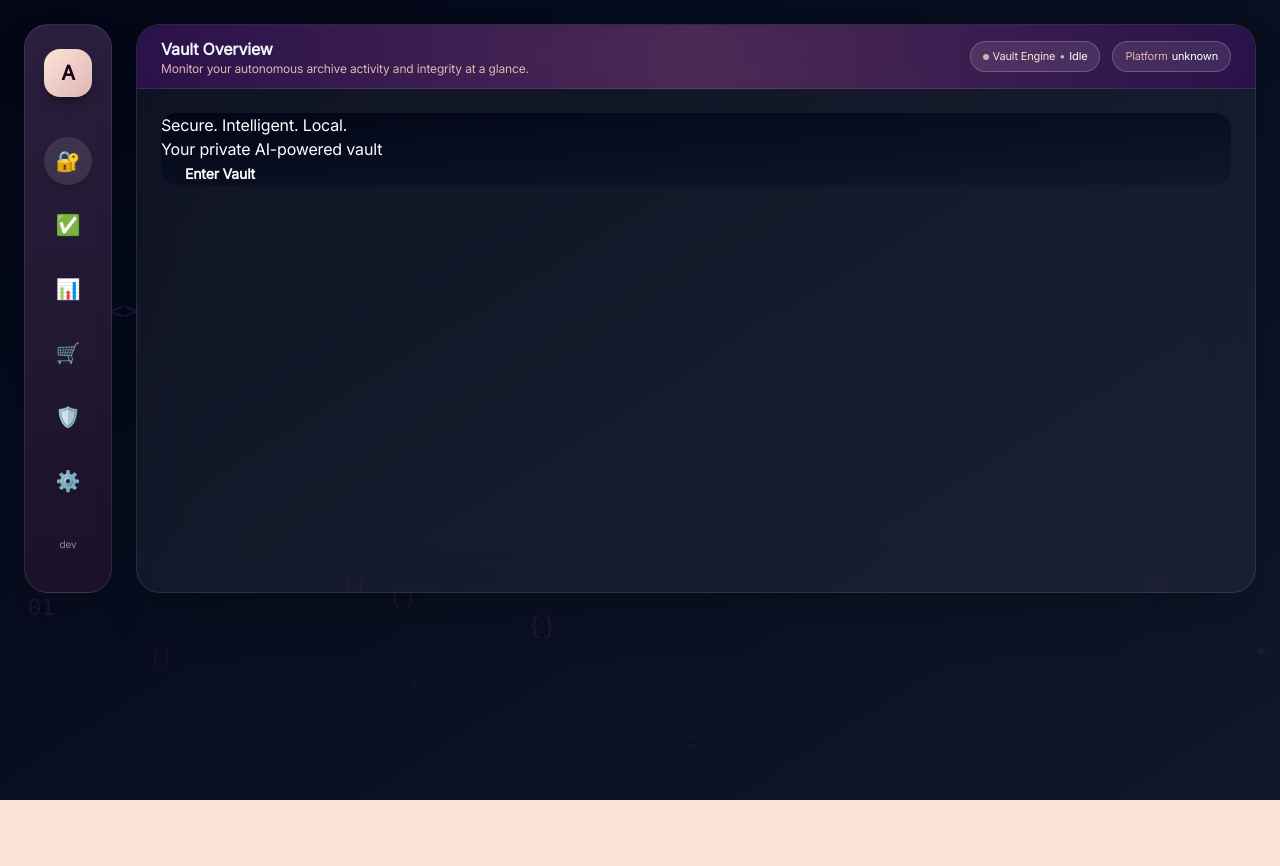
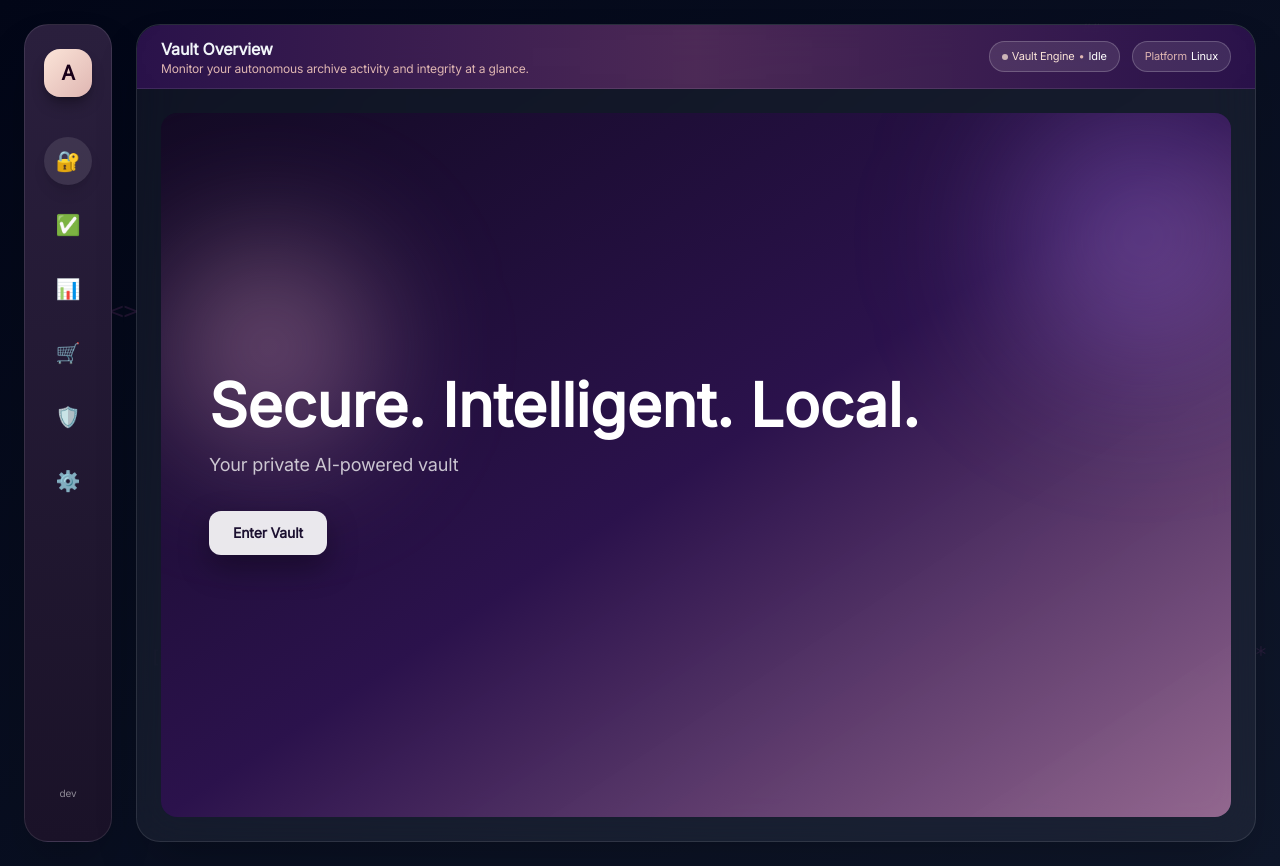
Before and after one commit to mdrayyanhussain2006/AURA-prototype, a React (Vite) app: page /vault in a window 1280 px wide. Before the commit the page ends 800 px from the top, so only its background shows below. Built offline with nearby package versions, Linux system fonts and the light colour scheme.

Commit message:
fix: apply pending UI and preload updates

```diff
--- a/src/renderer/components/layout/TopBar.jsx
+++ b/src/renderer/components/layout/TopBar.jsx
@@ -1,7 +1,14 @@
 import React from 'react';
 
 function TopBar() {
-  const [platform, setPlatform] = React.useState('unknown');
+  const [platform, setPlatform] = React.useState(() => {
+    // Immediate local fallback — no IPC needed
+    const raw = navigator?.platform || '';
+    if (raw.startsWith('Win')) return 'Windows';
+    if (raw.startsWith('Mac')) return 'macOS';
+    if (raw.includes('Linux')) return 'Linux';
+    return 'Desktop';
+  });
 
   React.useEffect(() => {
     let mounted = true;
@@ -10,7 +17,7 @@ function TopBar() {
         const p = await window.aura?.env?.getPlatform?.();
         if (mounted && p) setPlatform(p);
       } catch {
-        // ignore
+        // keep local fallback — already set
       }
     })();
     return () => {
--- a/src/renderer/styles/tailwind.css
+++ b/src/renderer/styles/tailwind.css
@@ -20,10 +20,8 @@
 
   body {
     margin: 0;
-    background:
-      radial-gradient(circle at 12% 12%, rgba(251, 228, 216, 0.95), rgba(223, 182, 178, 0.5) 28%, rgba(251, 228, 216, 0.75) 60%, rgba(82, 43, 91, 0.18) 100%),
-      linear-gradient(145deg, #fbe4d8 0%, #dfb6b2 45%, #fbe4d8 100%);
-    color: #1f2937;
+    background: linear-gradient(145deg, #020617 0%, #0f172a 100%);
+    color: #f1f5f9;
     font-family: 'Inter', system-ui, sans-serif;
     letter-spacing: -0.01em;
     -webkit-font-smoothing: antialiased;
--- a/tailwind.config.cjs
+++ b/tailwind.config.cjs
@@ -1,6 +1,6 @@
 /** @type {import('tailwindcss').Config} */
 module.exports = {
-  content: ['./src/renderer/**/*.{html,js,jsx}'],
+  content: ['./src/renderer/**/*.{html,js,jsx,ts,tsx}', './src/features/**/*.{js,jsx,ts,tsx}'],
   theme: {
     extend: {
       colors: {
```
Also changed, not shown: src/main/ipc/insights.js (+7 -1 lines), src/main/secure_preload.js (+18 -3 lines).
